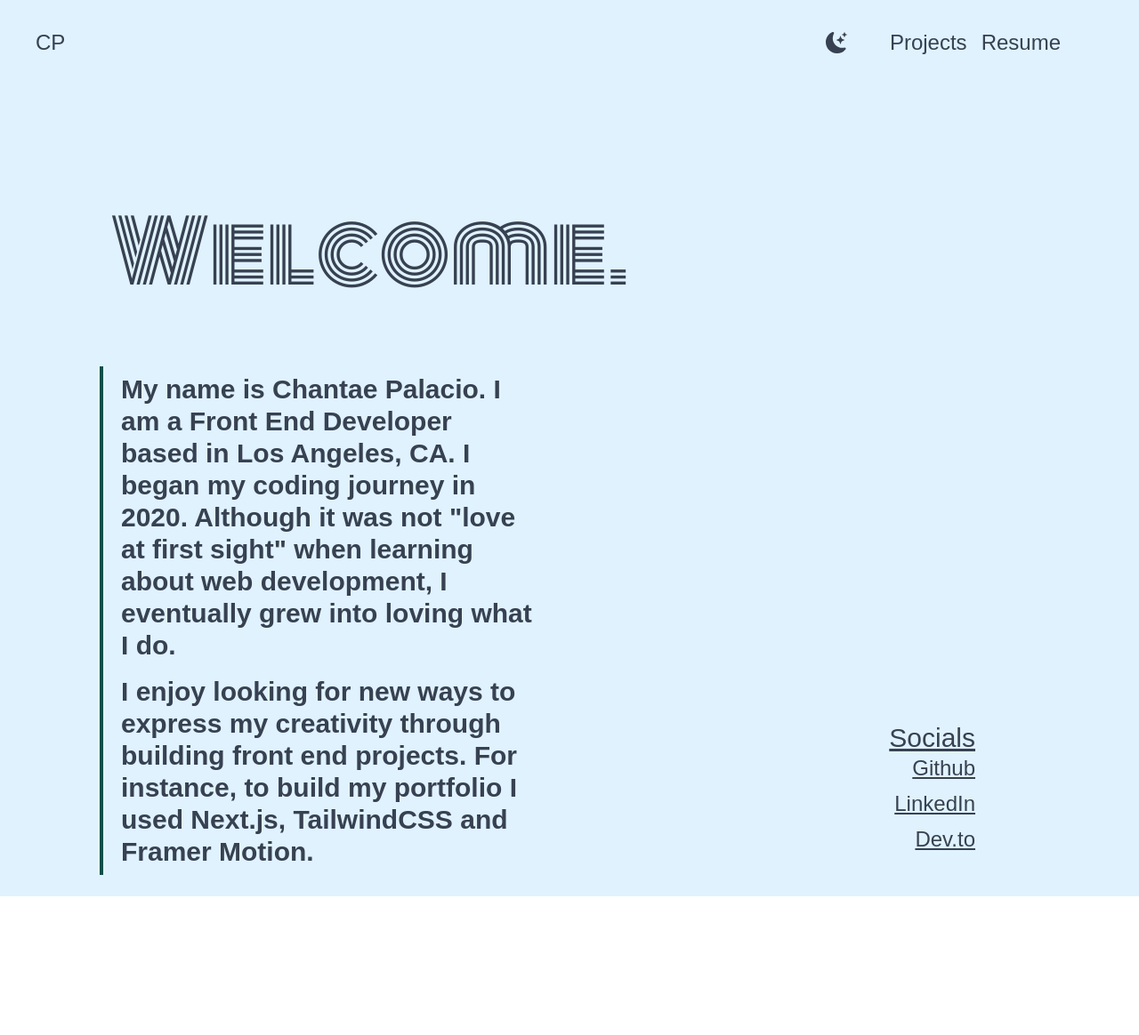
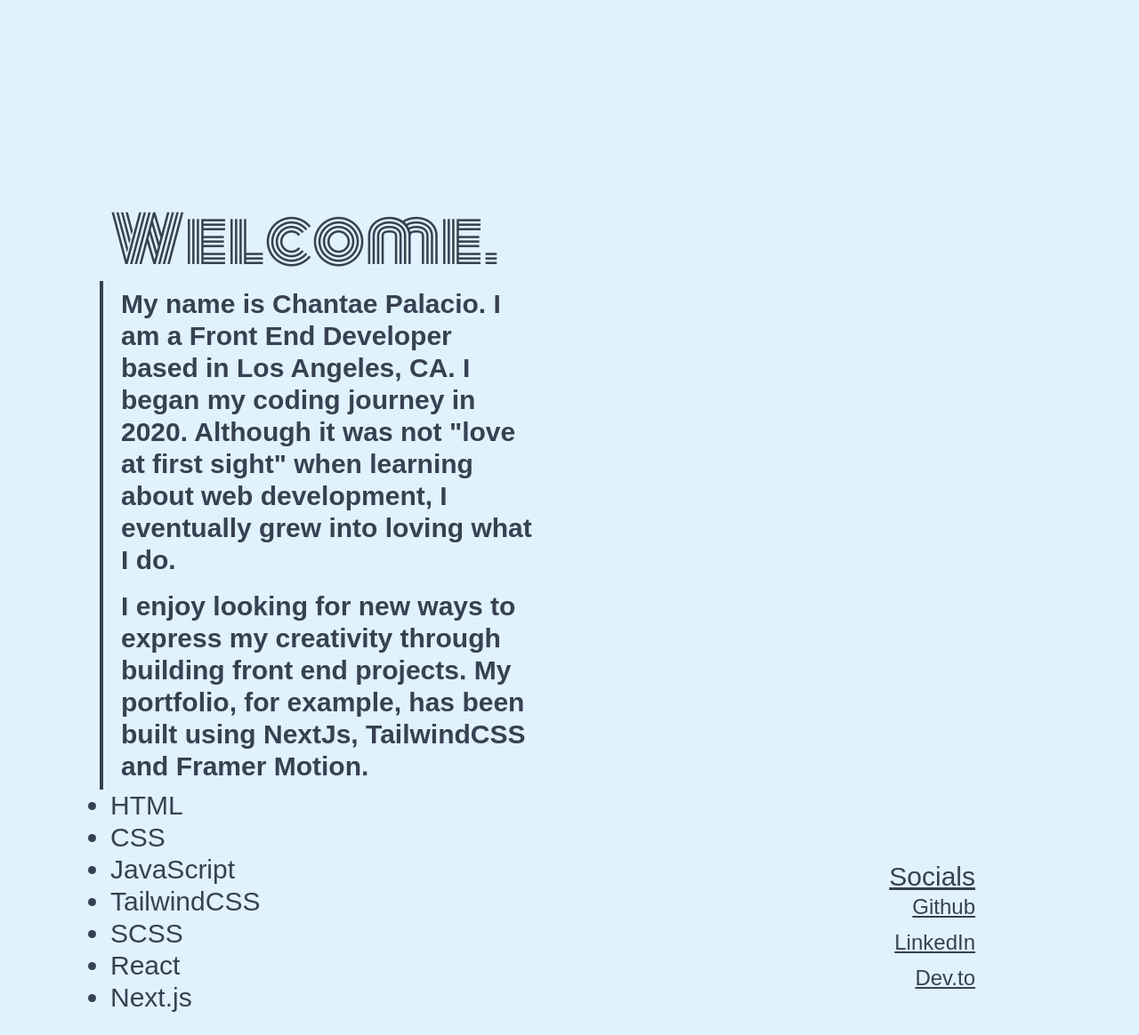
Before and after one commit to taepal467/cp_portfolio, a Next.js app: page / in a window 1280 px wide. Shown: the whole page at 89% size. Before the commit the page ends 1008 px from the top, so only its background shows below. Built offline with nearby package versions, Linux system fonts and the light colour scheme; a web font is replaced by a local one.

Commit message:
removed the nav bar and added it to _app.tsx

```diff
--- a/pages/components/Splash.js
+++ b/pages/components/Splash.js
@@ -33,7 +33,7 @@ export default function Splash() {
         <div
             id="fade-in"
             className={`transition-opacity duration-1000 ${isVisible ? 'opacity-100' : 'opacity-0'}`}>
-          <p className=' font-sans text-3xl  text-gray-600 font-extralight'>Chantae Palacio | <span className='font-bold'>Portfolio</span></p>
+          <p className=' font-monoton text-3xl  text-gray-600 font-extralight'>Chantae Palacio | <span className='font-bold'>Portfolio</span></p>
         </div>
       </div>
       <Footer />
--- a/pages/index.tsx
+++ b/pages/index.tsx
@@ -1,7 +1,4 @@
 import Head from 'next/head'
-import {BsFillMoonStarsFill, BsFillBrightnessHighFill} from 'react-icons/bs' ;
-import Link from 'next/link';
-import { useState } from 'react';
 import { motion } from "framer-motion";
 
 
@@ -24,10 +21,10 @@ export default function Home() {
     show: { y: '0%', transition: { duration:0.5 }},
   }
 
-  const [darkMode, setDarkMode] = useState(false);
+
 
   return (
-    <div className={darkMode ? 'dark' : ''}>
+    <div>
       <Head>
         <title>CP</title>
         <meta name='description' content='Generated by create next app' />
@@ -41,55 +38,38 @@ export default function Home() {
           transition={{ duration: 0.75, ease: "easeOut"}}
           exit={{ opacity: 1 }}
         >
-            <nav className='text-2xl  flex justify-between'>
-              <Link href="/">
-                <div className='text-2xl '>CP</div>
-              </Link>
-              <ul className='flex items-center px-10'>
-                <li className=' px-2 pr-10 '>
-                  {darkMode ? <BsFillBrightnessHighFill
-                    className='cursor-pointer'
-                    onClick={() => setDarkMode(!darkMode)}/> :
-                    <BsFillMoonStarsFill
-                    className='cursor-pointer'
-                    onClick={() => setDarkMode(darkMode => !darkMode)}
-                  />}
-                </li>
-                <li className=' px-2'>
-                  <Link href='./components/Projects'>Projects</Link>
-                  </li>
-                <li className=' px-2'>
-                  <a href="https://docs.google.com/document/d/1gd_s5Lm468wk0DONMSpgxVsJarLlb9Cx51AHrZmtRnQ/edit?usp=sharing"
-                    target='_blank'
-                    rel="noopener noreferrer">
-                    Resume
-                  </a>
-                </li>
-              </ul>
-            </nav>
-            {/* End of Nav */}
 
             {/* content */}
             <div className=' text-3xl mt-40 p-1 text-center  lg:ml-20 lg:mr-64 lg:pr-96 lg:text-left '>
               <div className=''>
               <motion.h1
-                className=' text-8xl py-2 pb-20 font-monoton'
-                animate={{ y:0 }}
-                initial={{ y: "55% "}}
-                transition={{ delay:0.5, duration:0.5 }}
-                >Welcome.
+                className=' text-7xl py-2 pb-10 font-monoton'
+                animate={{ y: 30 }}
+                transition={{ ease: "easeOut", duration: 2 }}>
+                Welcome.
               </motion.h1>
               </div>
 
-              <div className=' font-bold border-4 lg:border-l-teal-900 border-r-0 border-t-0 border-b-0 lg:pl-5 lg:-ml-3'>
+              <div className=' font-bold border-4 lg:border-l-gray-700 border-r-0 border-t-0 border-b-0 lg:pl-5 lg:-ml-3'>
               <h2 className=' text-md py-2 leading-2'>
                   My name is Chantae Palacio. I am a Front End Developer based in Los Angeles, CA. I began my coding journey in 2020.
                   Although it was not &quot;love at first sight&quot; when learning about web development, I eventually grew into loving what I do.
               </h2>
               <h2 className='text-md py-2 leading-2'>
-                  I enjoy looking for new ways to express my creativity through building front end projects. For instance, to build my portfolio
-                  I used Next.js, TailwindCSS and Framer Motion.
+                  I enjoy looking for new ways to express my creativity through building front end projects. My portfolio, for example, has been built using NextJs,
+                  TailwindCSS and Framer Motion.
               </h2>
+              </div>
+              <div>
+              <ul>
+                    <li className='list-disc'>HTML</li>
+                    <li className='list-disc'>CSS</li>
+                    <li className='list-disc'>JavaScript</li>
+                    <li className='list-disc'>TailwindCSS</li>
+                    <li className='list-disc'>SCSS</li>
+                    <li className='list-disc'>React</li>
+                    <li className='list-disc'>Next.js</li>
+                  </ul>
               </div>
             </div>
             <div className='text-center underline text-2xl lg:px-36  lg:text-right lg:flex-col lg:justify-end lg:-mt-44'>
```
